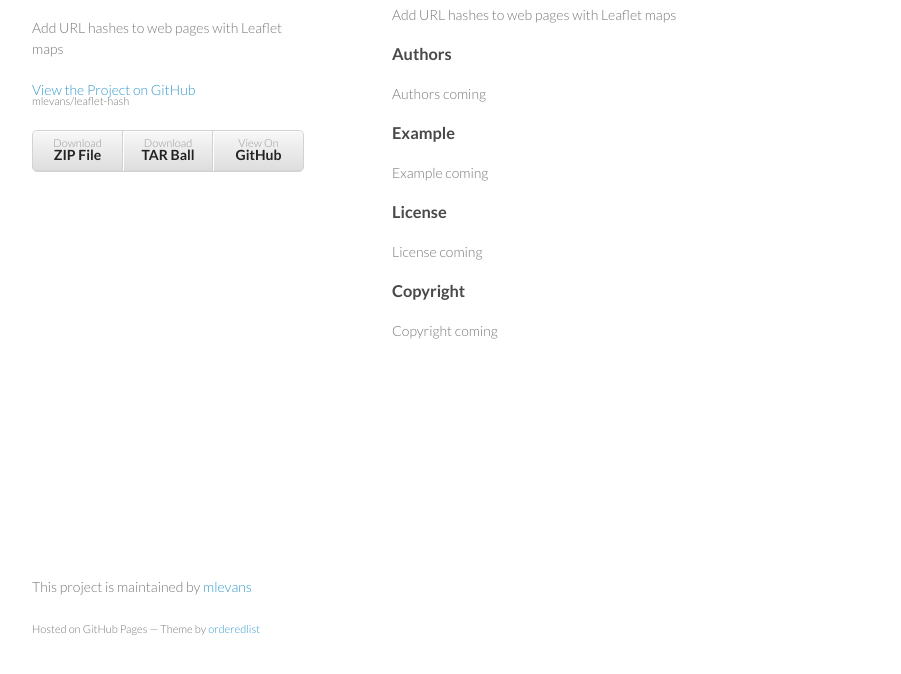
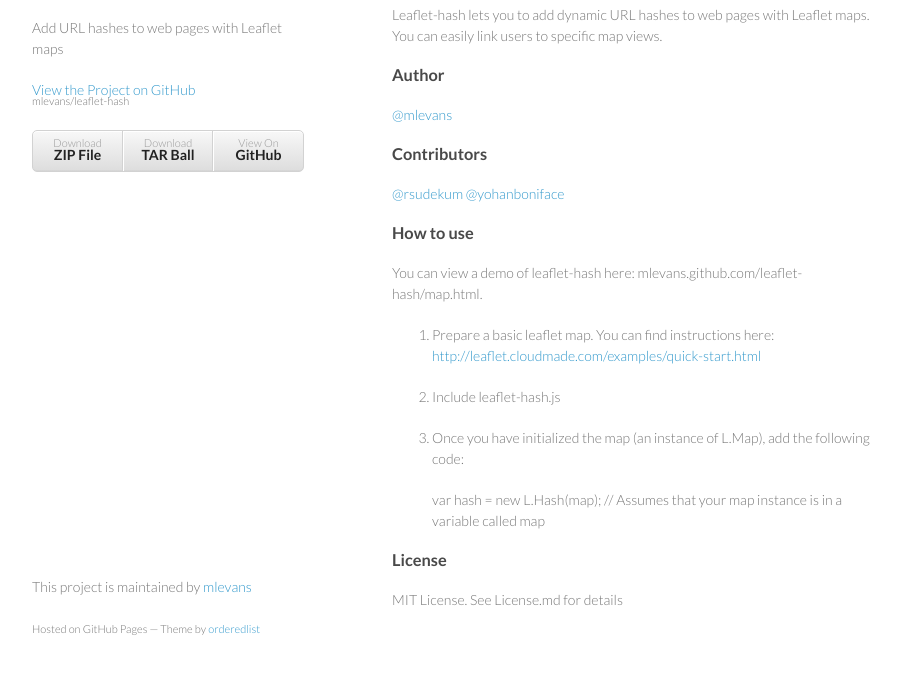
Before and after one commit to mlevans/leaflet-hash, a plain HTML site: page index.html in a window 1280 px wide. Shown: the part 92-766 px from the top of the page, without its empty margins (178-1079 px from the left). Drawn offline with Linux system fonts and the light colour scheme.

Commit message:
Create gh-pages branch via GitHub

```diff
--- a/index.html
+++ b/index.html
@@ -30,23 +30,33 @@
       <section>
         <h3>Leaflet-hash</h3>
 
-<p>Add URL hashes to web pages with Leaflet maps</p>
+<p>Leaflet-hash lets you to add dynamic URL hashes to web pages with Leaflet maps. You can easily
+link users to specific map views.</p>
 
-<h3>Authors</h3>
+<h3>Author</h3>
 
-<p>Authors coming</p>
+<p><a href="https://github.com/mlevans" class="user-mention">@mlevans</a></p>
 
-<h3>Example</h3>
+<h3>Contributors</h3>
 
-<p>Example coming</p>
+<p><a href="https://github.com/rsudekum" class="user-mention">@rsudekum</a>
+<a href="https://github.com/yohanboniface" class="user-mention">@yohanboniface</a></p>
 
-<h3>License</h3>
+<h3>How to use</h3>
 
-<p>License coming</p>
+<p>You can view a demo of leaflet-hash here: mlevans.github.com/leaflet-hash/map.html.</p>
 
-<h3>Copyright</h3>
+<ol>
+<li><p>Prepare a basic leaflet map. You can find instructions here: <a href="http://leaflet.cloudmade.com/examples/quick-start.html">http://leaflet.cloudmade.com/examples/quick-start.html</a></p></li>
+<li><p>Include leaflet-hash.js</p></li>
+<li>
+<p>Once you have initialized the map (an instance of L.Map), add the following code:</p>
 
-<p>Copyright coming</p>
+<p>var hash = new L.Hash(map); // Assumes that your map instance is in a variable called map</p>
+</li>
+</ol><h3>License</h3>
+
+<p>MIT License. See License.md for details</p>
       </section>
       <footer>
         <p>This project is maintained by <a href="https://github.com/mlevans">mlevans</a></p>
--- a/params.json
+++ b/params.json
@@ -1 +1 @@
-{"note":"Don't delete this file! It's used internally to help with page regeneration.","name":"Leaflet-hash","tagline":"Add URL hashes to web pages with Leaflet maps","body":"### Leaflet-hash\r\nAdd URL hashes to web pages with Leaflet maps\r\n\r\n### Authors\r\nAuthors coming\r\n\r\n### Example\r\nExample coming\r\n\r\n### License\r\nLicense coming\r\n\r\n### Copyright\r\nCopyright coming","google":""}
+{"google":"","body":"### Leaflet-hash\r\nLeaflet-hash lets you to add dynamic URL hashes to web pages with Leaflet maps. You can easily\r\nlink users to specific map views.\r\n\r\n### Author\r\n@mlevans\r\n\r\n### Contributors\r\n@rsudekum\r\n@yohanboniface\r\n\r\n### How to use\r\n\r\nYou can view a demo of leaflet-hash here: mlevans.github.com/leaflet-hash/map.html.\r\n\r\n1. Prepare a basic leaflet map. You can find instructions here: http://leaflet.cloudmade.com/examples/quick-start.html\r\n\r\n2. Include leaflet-hash.js\r\n\r\n3. Once you have initialized the map (an instance of L.Map), add the following code:\r\n\r\n\tvar hash = new L.Hash(map); // Assumes that your map instance is in a variable called map\r\n\r\n### License\r\n\r\nMIT License. See License.md for details","note":"Don't delete this file! It's used internally to help with page regeneration.","tagline":"Add URL hashes to web pages with Leaflet maps","name":"Leaflet-hash"}
```
Also changed, not shown: map.html (deleted, +0 -1 lines).
